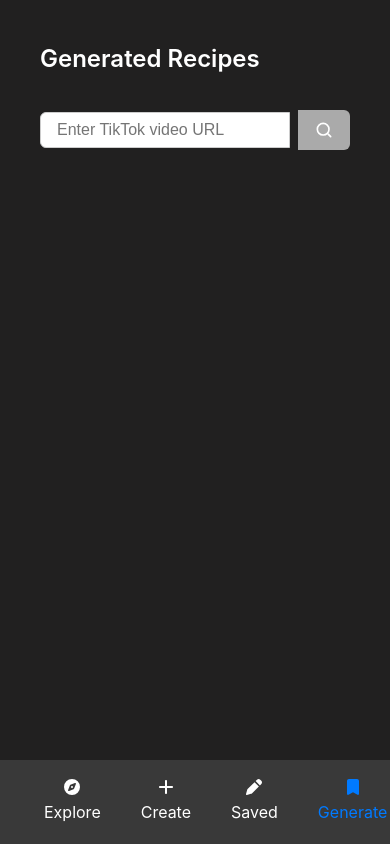
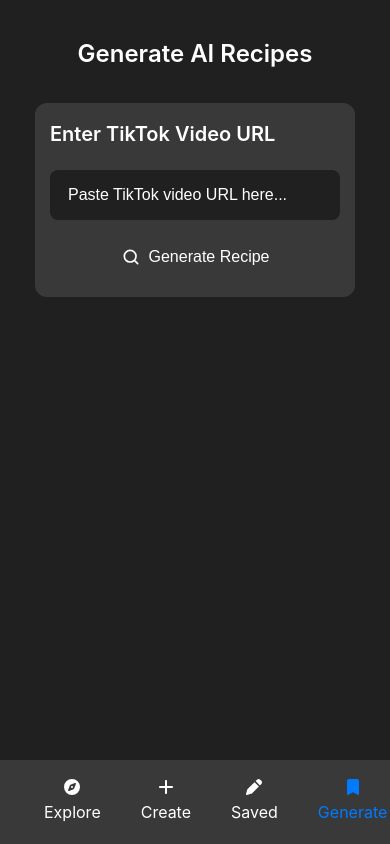
Before and after one commit to ColdMacaroni/fire-team-hackathon, a Vue app in the folder frontend/: page /generate in a window 390 px wide. Built offline with nearby package versions, Linux system fonts and the light colour scheme; no server answers.

Commit message:
feat(frontend/generate): Made recipes re-direct to a new screen and added random colouring to null images.

```diff
--- a/frontend/src/composables/useRecipes.js
+++ b/frontend/src/composables/useRecipes.js
@@ -206,7 +206,7 @@
           })),
         instructions: recipeData.instructions,
         description: recipeData.description || '',
-        cookingTime: parseInt(recipeData.cookingTime) || 0,
+        cooktime: parseInt(recipeData.cooktime) || 0,
         difficulty: parseInt(recipeData.difficulty) || 1,
       }
 
--- a/frontend/src/views/GenerateView.vue
+++ b/frontend/src/views/GenerateView.vue
@@ -1,5 +1,6 @@
 <script setup>
 import { ref } from 'vue'
+import { useRouter } from 'vue-router'
 
 import { getTranscript } from '../composables/getTranscript.js'
 import { getAIRecipe } from '../composables/getAIRecipe.js'
@@ -7,11 +8,22 @@
 import AIRecipeIngredientDisplay from '../components/AIRecipeIngredientDisplay.vue'
 import AIRecipeInstructionDisplay from '../components/AIRecipeInstructionDisplay.vue'
 
+const router = useRouter()
 const tiktokUrl = ref('')
 const loading = ref(false)
 const error = ref(null)
 const aiRecipeResult = ref(null)
 const aiError = ref(null)
+
+// Function to generate random colors for recipe backgrounds
+const generateRandomColor = () => {
+  const colors = [
+    '#FF6B6B', '#4ECDC4', '#45B7D1', '#96CEB4', '#FFEAA7',
+    '#DDA0DD', '#98D8C8', '#F7DC6F', '#BB8FCE', '#85C1E9',
+    '#F8C471', '#82E0AA', '#F1948A', '#85C1E9', '#D7BDE2'
+  ]
+  return colors[Math.floor(Math.random() * colors.length)]
+}
 
 // Use recipes composable
 const {
@@ -107,7 +119,7 @@
         (aiRecipeResult.value.name || 'AI Generated Recipe') +
         ' - ' +
         new Date().toISOString().slice(0, 19).replace('T', ' '),
-        image: aiRecipeResult.value.image || '/recipe_not_found.png',
+      image: aiRecipeResult.value.image || generateRandomColor(),
       tags: Array.isArray(aiRecipeResult.value.tags)
         ? aiRecipeResult.value.tags.filter(tag => tag && tag.trim() !== '')
         : [''],
@@ -167,7 +179,20 @@
     if (savedRecipe) {
       console.log('Recipe saved successfully:', savedRecipe)
       saveSuccess.value = 'Recipe saved successfully!'
+
+      // Wait a moment to show success message, then redirect to recipe page
+      setTimeout(() => {
+        console.log('Attempting to navigate to recipe:', savedRecipe.id)
+        router.push({ name: 'Recipe', params: { id: savedRecipe.id } })
+          .then(() => {
+            console.log('Navigation successful')
+          })
+          .catch((error) => {
+            console.error('Navigation failed:', error)
+          })
+      }, 1500)
     } else {
+      console.log("Didn't save")
       saveError.value = 'Failed to save recipe. Please try again.'
     }
   } catch (error) {
@@ -181,152 +206,247 @@
 </script>
 
 <template>
-  <div class="page-container">
-    <!-- Save Button - appears at top when AI recipe is generated -->
-    <div v-if="aiRecipeResult" class="save-button-container">
-      <button
-        @click="handleSaveRecipe"
-        :disabled="isSaving"
-        class="save-btn"
-        aria-label="Save Recipe"
-      >
+  <div class="generate-page">
+    <div class="generate-content">
+      <h1 class="section-title">Generate AI Recipes</h1>
+
+      <!-- Success/Error Messages -->
+      <div v-if="saveSuccess" class="success-message">{{ saveSuccess }}</div>
+      <div v-if="saveError" class="error-message">{{ saveError }}</div>
+      <div v-if="error" class="error-message">{{ error }}</div>
+      <div v-if="aiError" class="error-message">{{ aiError }}</div>
+
+      <!-- URL Input Section -->
+      <div class="form-section">
+        <h2>Enter TikTok Video URL</h2>
+        <div class="search-bar-container">
+          <input v-model="tiktokUrl" placeholder="Paste TikTok video URL here..." class="form-input"
+            @keyup.enter="handleSearch" />
+          <button @click="handleSearch" :disabled="loading || !tiktokUrl" class="search-btn" aria-label="Search">
+            <svg xmlns="http://www.w3.org/2000/svg" width="20" height="20" fill="none" viewBox="0 0 24 24">
+              <circle cx="11" cy="11" r="7" stroke="#fff" stroke-width="2" />
+              <path stroke="#fff" stroke-width="2" stroke-linecap="round" d="M20 20l-3-3" />
+            </svg>
+            {{ loading ? 'Generating...' : 'Generate Recipe' }}
+          </button>
+        </div>
+        <div v-if="loading" class="loading-message">Generating your recipe...</div>
+      </div>
+
+      <!-- Generated Recipe Section -->
+      <div v-if="aiRecipeResult" class="form-section">
+        <h2>Generated Recipe</h2>
+
+        <!-- Save Button -->
+        <div class="save-button-container">
+          <button @click="handleSaveRecipe" :disabled="isSaving" class="submit-btn" aria-label="Save Recipe">
             {{ isSaving ? 'Saving Recipe...' : 'Save Recipe' }}
           </button>
-      <div v-if="saveSuccess" class="success-msg">{{ saveSuccess }}</div>
-      <div v-if="saveError" class="error-msg">{{ saveError }}</div>
         </div>
 
-    <h1 class="section-title">Generated Recipes</h1>
-
-    <div class="search-bar-container">
-      <input
-        v-model="tiktokUrl"
-        placeholder="Enter TikTok video URL"
-        class="url-input"
-        @keyup.enter="handleSearch"
-      />
-      <button
-        @click="handleSearch"
-        :disabled="loading || !tiktokUrl"
-        class="search-btn"
-        aria-label="Search"
-      >
-        <svg
-          xmlns="http://www.w3.org/2000/svg"
-          width="20"
-          height="20"
-          fill="none"
-          viewBox="0 0 24 24"
-        >
-          <circle cx="11" cy="11" r="7" stroke="#fff" stroke-width="2" />
-          <path
-            stroke="#fff"
-            stroke-width="2"
-            stroke-linecap="round"
-            d="M20 20l-3-3"
-          />
-        </svg>
-      </button>
-    </div>
-    <div v-if="error" class="error-msg">{{ error }}</div>
-    <div v-if="aiError" class="error-msg">{{ aiError }}</div>
-    <div v-if="loading" class="loading-msg">Loading...</div>
-    <div v-if="aiRecipeResult" class="recipe-container">
+        <!-- Recipe Display -->
+        <div class="recipe-display">
           <AIRecipeIngredientDisplay :recipe="aiRecipeResult" />
           <AIRecipeInstructionDisplay :recipe="aiRecipeResult" />
+        </div>
+      </div>
     </div>
   </div>
 </template>
 
 <style scoped>
-  .search-bar-container {
-    margin-top: 2rem;
-    display: flex;
-    flex-direction: row;
-    align-items: center;
-    gap: 0.5rem;
-  }
-  .url-input {
-    padding: 0.5rem 1rem;
-    border-radius: 6px 0 0 6px;
-    border: 1px solid #ccc;
-    width: 300px;
-    max-width: 100%;
-    font-size: 1rem;
-  }
-  .search-btn {
-    padding: 0.5rem 1rem;
-    border: none;
-    background: #4caf50;
-    color: #fff;
-    border-radius: 0 6px 6px 0;
-    cursor: pointer;
-    display: flex;
-    align-items: center;
-    justify-content: center;
-    height: 40px;
-  }
-  .search-btn:disabled {
-    background: #aaa;
-    cursor: not-allowed;
-  }
-  .error-msg {
-    color: #dc3545;
-    margin-top: 1rem;
-  }
-  .loading-msg {
-    color: #4caf50;
-    margin-top: 1rem;
-  }
-  .recipe-container {
-    border-radius: 8px;
-    margin-top: 2rem;
+.generate-page {
+  background-color: var(--color-background);
+  padding: 20px;
+  box-sizing: border-box;
+  padding-bottom: 100px;
+  min-height: 90vh;
 }
 
-  .transcript-result {
-    background: #222;
-    color: #fff;
-    padding: 1rem;
-    border-radius: 8px;
-    max-width: 100%;
-    overflow-x: auto;
-    margin-top: 1.5rem;
+.generate-content {
+  max-width: 800px;
+  margin: 0 auto;
 }
 
-  .save-button-container {
-    margin: 1rem 0 2rem 0;
-    display: flex;
-    flex-direction: column;
-    align-items: center;
-    gap: 1rem;
+.section-title {
+  color: var(--color-text);
+  font-size: 32px;
+  font-weight: 600;
+  margin-bottom: 30px;
+  text-align: center;
 }
 
-  .save-btn {
-    background-color: var(--color-accent);
-    color: white;
-    border: none;
-    padding: 15px 30px;
-    border-radius: 8px;
-    font-size: 16px;
-    cursor: pointer;
-    width: 100%;
-    max-width: 300px;
+.form-section {
+  margin-bottom: 30px;
+  background-color: var(--color-background-secondary);
+  padding: 25px;
+  border-radius: 12px;
+  border: 1px solid var(--color-border);
 }
 
-  .save-btn:hover:not(:disabled) {
-    background-color: #1976d2;
+.form-section h2 {
+  margin-bottom: 20px;
+  color: var(--color-text);
+  font-size: 20px;
+  font-weight: 600;
 }
 
-  .save-btn:disabled {
-    background-color: #aaa;
-    cursor: not-allowed;
-  }
-
-  .success-msg {
+.success-message {
   background-color: #4caf50;
   color: white;
   padding: 15px;
   border-radius: 8px;
+  margin-bottom: 20px;
+  text-align: center;
+  font-weight: 500;
+}
+
+.error-message {
+  background-color: #f44336;
+  color: white;
+  padding: 15px;
+  border-radius: 8px;
+  margin-bottom: 20px;
+  text-align: center;
+  font-weight: 500;
+}
+
+.loading-message {
+  color: var(--color-accent);
+  text-align: center;
+  font-weight: 500;
+  margin-top: 15px;
+}
+
+.search-bar-container {
+  display: flex;
+  gap: 12px;
+  align-items: stretch;
+}
+
+.form-input {
+  flex: 1;
+  padding: 14px 18px;
+  border: 2px solid var(--color-border);
+  border-radius: 8px;
+  font-size: 1rem;
+  transition: all 0.3s ease;
+  box-sizing: border-box;
+  background: var(--color-background);
+  color: var(--color-text);
+  min-height: 50px;
+}
+
+.form-input::placeholder {
+  color: var(--color-text-secondary);
+}
+
+.form-input:focus {
+  outline: none;
+  border-color: var(--color-accent);
+  background: var(--color-background);
+  box-shadow: 0 0 0 3px rgba(var(--color-accent-rgb), 0.1);
+}
+
+.search-btn {
+  padding: 14px 24px;
+  border: none;
+  background: var(--color-accent);
+  color: white;
+  border-radius: 8px;
+  cursor: pointer;
+  display: flex;
+  align-items: center;
+  gap: 8px;
+  font-size: 1rem;
+  font-weight: 500;
+  transition: all 0.3s ease;
+  min-height: 50px;
+  white-space: nowrap;
+}
+
+.search-btn:hover:not(:disabled) {
+  background: var(--color-accent-hover);
+  transform: translateY(-1px);
+  box-shadow: 0 4px 12px rgba(0, 0, 0, 0.15);
+}
+
+.search-btn:disabled {
+  background: var(--color-disabled);
+  cursor: not-allowed;
+  transform: none;
+  box-shadow: none;
+}
+
+.save-button-container {
+  margin-bottom: 25px;
   text-align: center;
 }
+
+.submit-btn {
+  background-color: var(--color-accent);
+  color: white;
+  border: none;
+  padding: 16px 32px;
+  border-radius: 8px;
+  font-size: 16px;
+  font-weight: 600;
+  cursor: pointer;
+  transition: all 0.3s ease;
+  min-width: 200px;
+}
+
+.submit-btn:hover:not(:disabled) {
+  background: var(--color-accent-hover);
+  transform: translateY(-1px);
+  box-shadow: 0 4px 12px rgba(0, 0, 0, 0.15);
+}
+
+.submit-btn:disabled {
+  background: var(--color-disabled);
+  cursor: not-allowed;
+  transform: none;
+  box-shadow: none;
+}
+
+.recipe-display {
+  margin-top: 20px;
+}
+
+/* Responsive Design */
+@media (max-width: 768px) {
+  .generate-page {
+    padding: 15px;
+  }
+
+  .search-bar-container {
+    flex-direction: column;
+  }
+
+  .search-btn {
+    justify-content: center;
+  }
+
+  .form-section {
+    padding: 20px;
+  }
+
+  .section-title {
+    font-size: 28px;
+  }
+}
+
+@media (max-width: 480px) {
+  .generate-content {
+    max-width: 100%;
+  }
+
+  .form-section {
+    padding: 15px;
+  }
+
+  .section-title {
+    font-size: 24px;
+  }
+}
 </style>
```
Also changed, not shown: frontend/src/components/RecipeCard.vue (+13 -36 lines), frontend/src/components/explore/LargeCard.vue (+20 -15 lines), frontend/src/components/explore/SmallCard.vue (+10 -7 lines), frontend/src/views/RecipeView.vue (+53 -67 lines). Lines whose indentation alone changed are shown as unchanged.
